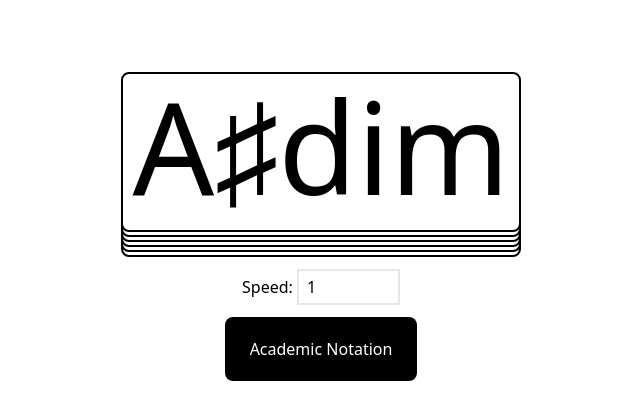
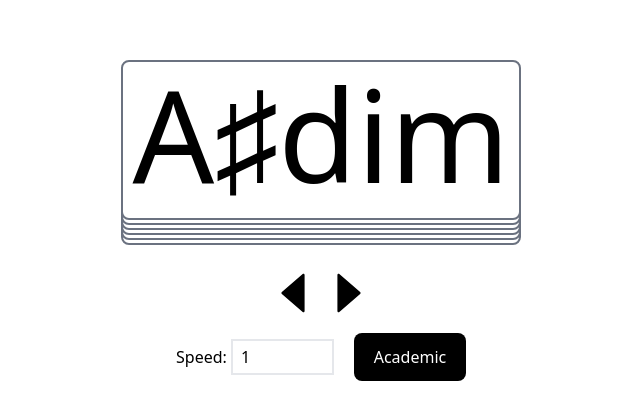
Before and after one commit to windbelike/Chord, a Next.js app: page / in a window 1280 px wide. Shown: the part 166-586 px from the top of the page, without its empty margins (319-959 px from the left). Built offline with nearby package versions, Linux system fonts and the light colour scheme.

Commit message:
timemachine layout

```diff
--- a/package.json
+++ b/package.json
@@ -9,6 +9,7 @@
     "lint": "next lint"
   },
   "dependencies": {
+    "@ant-design/icons": "^5.0.1",
     "autoprefixer": "10.4.14",
     "chord-symbol": "^4.0.0",
     "next": "13.4.1",
--- a/src/app/page.js
+++ b/src/app/page.js
@@ -5,12 +5,13 @@ import {
 } from 'chord-symbol/lib/chord-symbol.js' // bundled version
 import { useEffect, useRef, useState } from 'react'
 import { allNotes } from './notes'
+import { CaretLeftFilled, CaretRightFilled } from '@ant-design/icons'
 
 export default function Home () {
   const [chord, setChord] = useState('Cmaj')
   const [speed, setSpeed] = useState(1) // speed by seconds
   const [simpleMode, setSimpleMode] = useState(false) // mode status
-  const modeName = simpleMode ? 'Simple Notation' : 'Academic Notation'
+  const modeName = simpleMode ? 'Simple' : 'Academic'
   const [chordQueue, setChordQueue] = useState([])
   // console.log('Home rendering, chordQueue: ' + chordQueue)
 
@@ -52,7 +53,7 @@ export default function Home () {
               const translateStr = chordWithState.showen ? '200px' : '0px'
               return (
                 <div key={index} className='rounded-lg text-center text-9xl absolute bg-white
-                w-[400px] h-[160px] p-2 border-2 border-black
+                w-[400px] h-[160px] p-2 border-2 border-gray-500
                 ' style={{
                   // left: `${index * 5}px`,
                   bottom: `${index * 5}px`,
@@ -66,11 +67,15 @@ export default function Home () {
             })
           }
         </div>
+        <div className='flex mt-5'>
+          <CaretLeftFilled className="hover:cursor-pointer hover:bg-gray-200" style={{ fontSize: '56px' }} />
+          <CaretRightFilled className="hover:cursor-pointer hover:bg-gray-200" style={{ fontSize: '56px' }} />
+        </div>
         <div className='flex items-center m-3'>
           <span>Speed:&nbsp;</span>
           <input className='h-9 p-2 border-2' type="text" id="speed" name="speed" size="4" value={speed} placeholder={speed} onChange={onSpeedChange} />
+          <button className='ml-5 bg-black text-white rounded-lg w-28 h-12' onClick={() => setSimpleMode(!simpleMode)}>{modeName}</button>
         </div>
-        <button className='bg-black text-white rounded-lg w-48 h-16' onClick={() => setSimpleMode(!simpleMode)}>{modeName}</button>
       </div>
     </div>
   )
```
Also changed, not shown: 1 other file (tests, documents, lock files or other folders).
